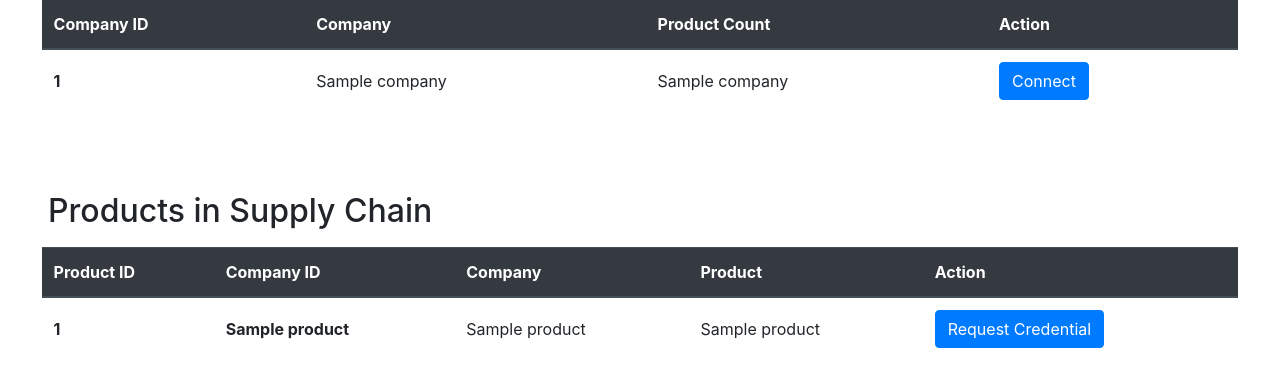
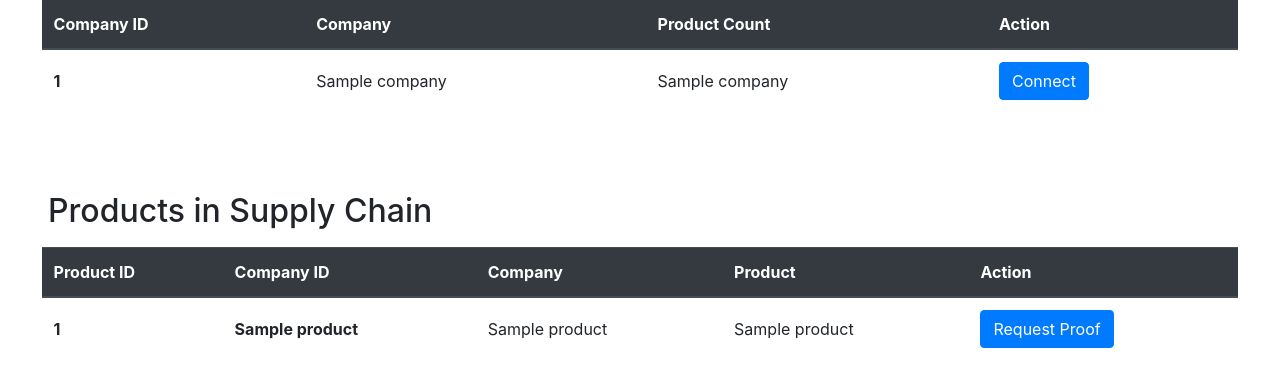
Before and after one commit to saracoglumert/fu27soma-pa, a Python web app: template resources/node/templates/supplychain.html in a window 1280 px wide. Shown: the part 127-514 px from the top of the page. Run offline with Jinja, Linux system fonts and the light colour scheme; the template is opened without the code that fills it: most values are stand-ins (such as "Sample title", 1, 10 or a date in 2020); some libraries are stand-ins or nearby versions.

Commit message:
update UI

```diff
--- a/resources/node/templates/supplychain.html
+++ b/resources/node/templates/supplychain.html
@@ -75,7 +75,7 @@
               <th class="align-middle">{{product[3]}}</th>
               <td class="align-middle">{{product[4]}}</td>
               <td class="align-middle">{{product[1]}}</td>
-              <td class="align-middle"><form method=post action=/request><input type="hidden" name="ProductID" value="{{product[0]}}"><input class="btn btn-primary" type="submit" value="Request Credential"></form></td>
+              <td class="align-middle"><form method=post action=/request><input type="hidden" name="ProductID" value="{{product[0]}}"><input class="btn btn-primary" type="submit" value="Request Proof"></form></td>
             </tr>
           {% endfor %}
         </tbody>
```
